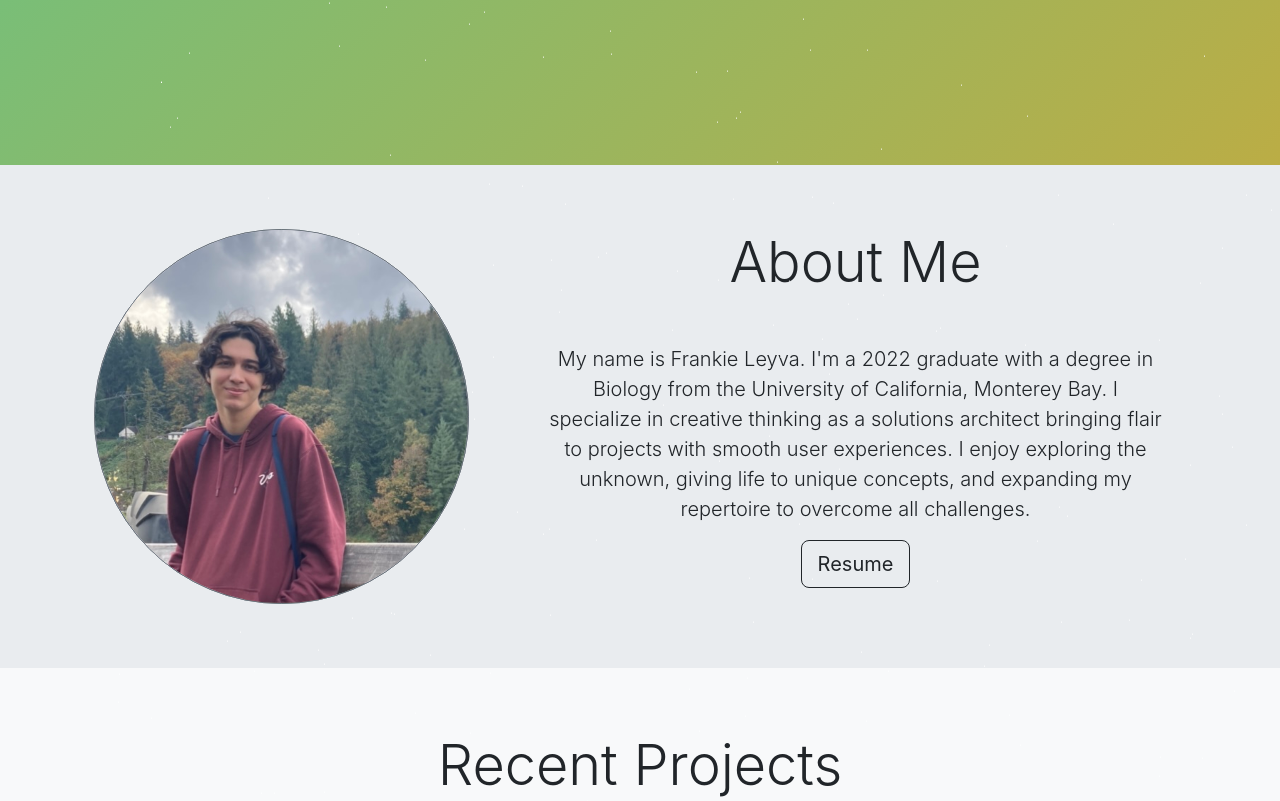
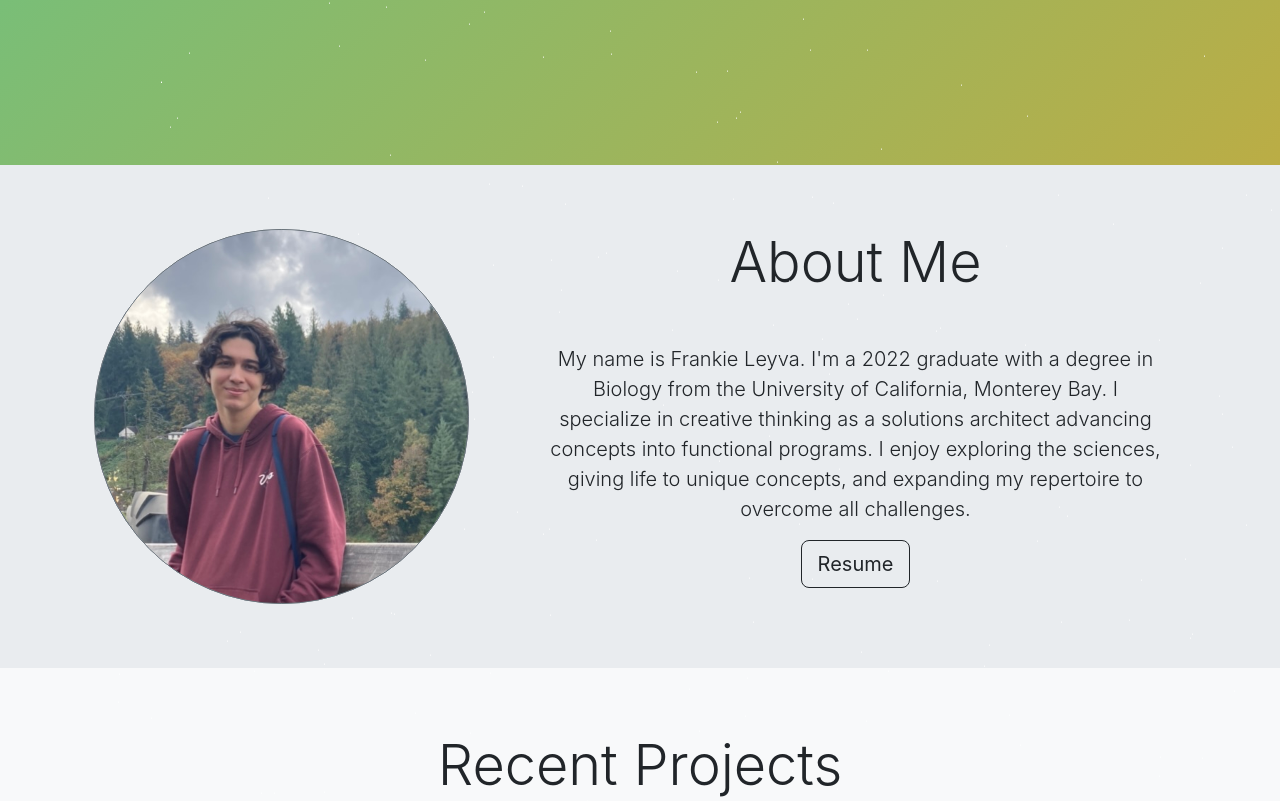
Before and after one commit to jhurtado19/PortfolioWebsite, a React (Create React App) app: page / in a window 1280 px wide. Shown: the part 635-1436 px from the top of the page. Built offline with nearby package versions, Linux system fonts and the light colour scheme.

Commit message:
Update Bio/About

```diff
--- a/src/components/home/AboutMe.jsx
+++ b/src/components/home/AboutMe.jsx
@@ -24,7 +24,7 @@ const AboutMe = ({ heading, message, link, imgSize, resume }) => {
             />
             <img style={{position:''}}
               className="border border-secondary rounded-circle"
-              src={link}
+              src={primarypic}
               alt="profilepicture"
               width={imgSize}
               height={imgSize}
--- a/src/editable-stuff/config.js
+++ b/src/editable-stuff/config.js
@@ -36,7 +36,7 @@ const about = {
   imageLink: require("../editable-stuff/profile2.png"),
   imageSize: 375,
   message:
-    "My name is Frankie Leyva. I'm a 2022 graduate with a degree in Biology from the University of California, Monterey Bay. I specialize in creative thinking as a solutions architect bringing flair to projects with smooth user experiences. I enjoy exploring the unknown, giving life to unique concepts, and expanding my repertoire to overcome all challenges. ",
+    "My name is Frankie Leyva. I'm a 2022 graduate with a degree in Biology from the University of California, Monterey Bay. I specialize in creative thinking as a solutions architect advancing concepts into functional programs. I enjoy exploring the sciences, giving life to unique concepts, and expanding my repertoire to overcome all challenges. ",
   resume: require("../editable-stuff/resume.pdf"),
 };
 
@@ -86,7 +86,7 @@ const repos = {
    {
     category: "App",
     title: "Twitter Automation",
-    url: "https://twitter.com/OceanOfTheDay",
+    url: "https://github.com/MarineNewt/TwitterAutomation",
     repo: "https://github.com/MarineNewt/TwitterAutomation",
     notes: "Automated twitter bot posting randomized emoji art daily. My Twitter bot code can be modified to pull data from any available APIs to aggregate data and post real time updated statistics to twitter.",
     thumbnail:require("../assets/img/twitterauto.jpg"),
```
Also changed, not shown: src/assets/img/SeattleAdv.png.
